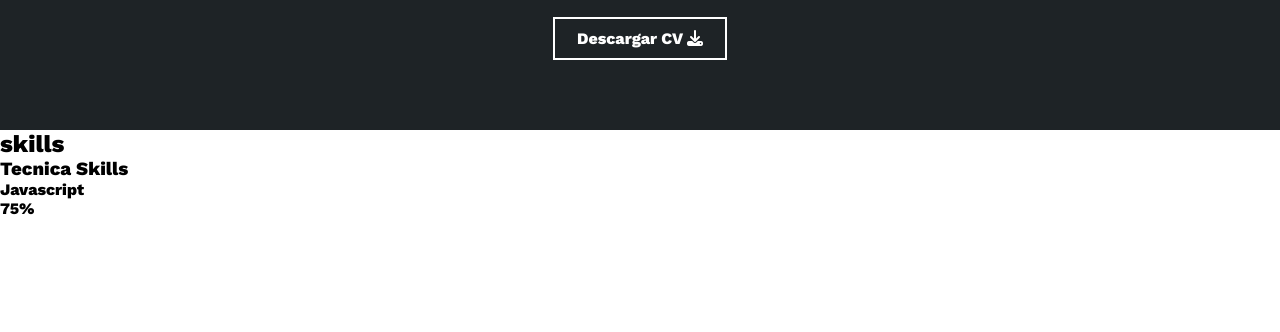
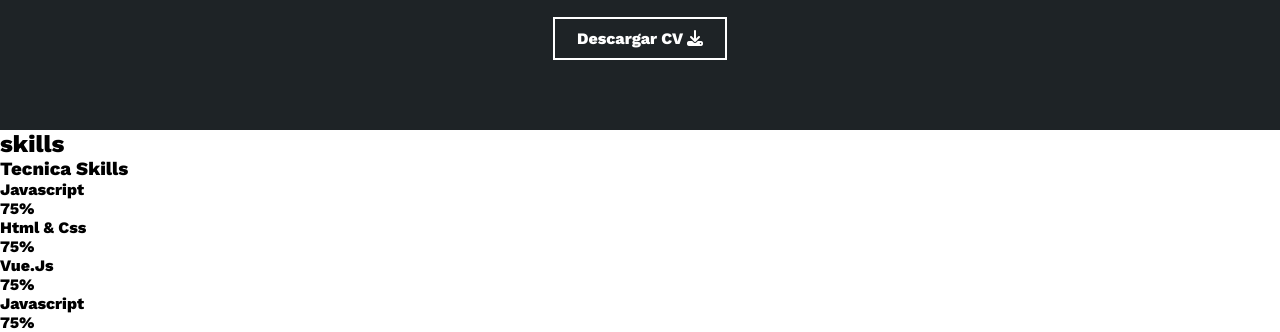
Before and after one commit to PatricioCloude/Portafolio_persona, a plain HTML site: page index.html in a window 1280 px wide. Shown: the part 1321-1653 px from the top of the page. Before the commit the page ends 1539 px from the top, so only its background shows below. Drawn offline with nearby package versions, Linux system fonts and the light colour scheme.

Commit message:
Segundo avance de la pagina web HTML Y CSS

```diff
--- a/index.html
+++ b/index.html
@@ -142,6 +142,24 @@
                             <span>75%</span>
                         </div>
                     </div>
+                    <div class="skill">
+                        <span>Html & Css</span>
+                        <div class="barra-skill">
+                            <span>75%</span>
+                        </div>
+                    </div>
+                    <div class="skill">
+                        <span>Vue.Js</span>
+                        <div class="barra-skill">
+                            <span>75%</span>
+                        </div>
+                    </div>
+                    <div class="skill">
+                        <span>Javascript</span>
+                        <div class="barra-skill">
+                            <span>75%</span>
+                        </div>
+                    </div>
                 </div>
             </div>
         </div>
```
